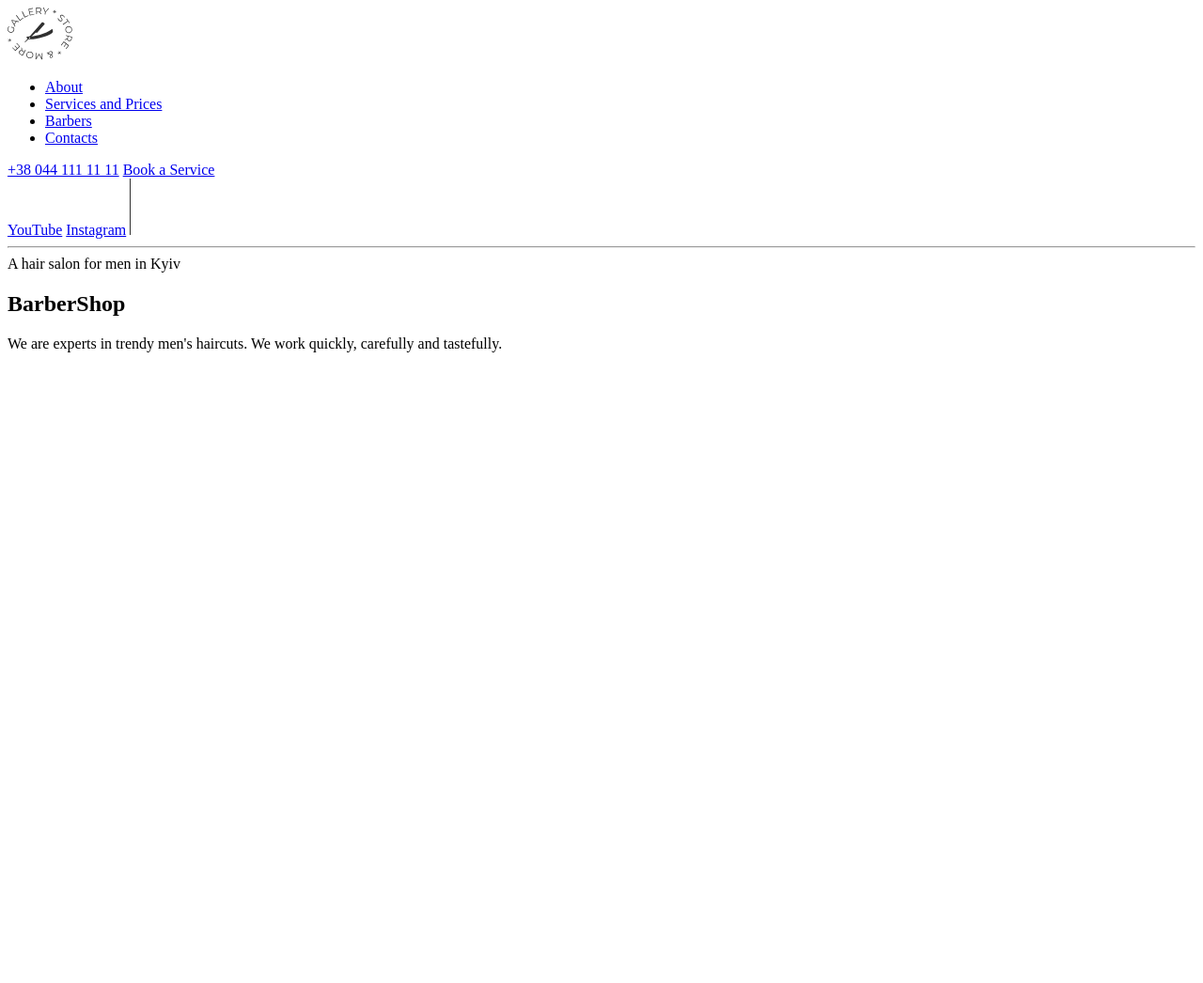
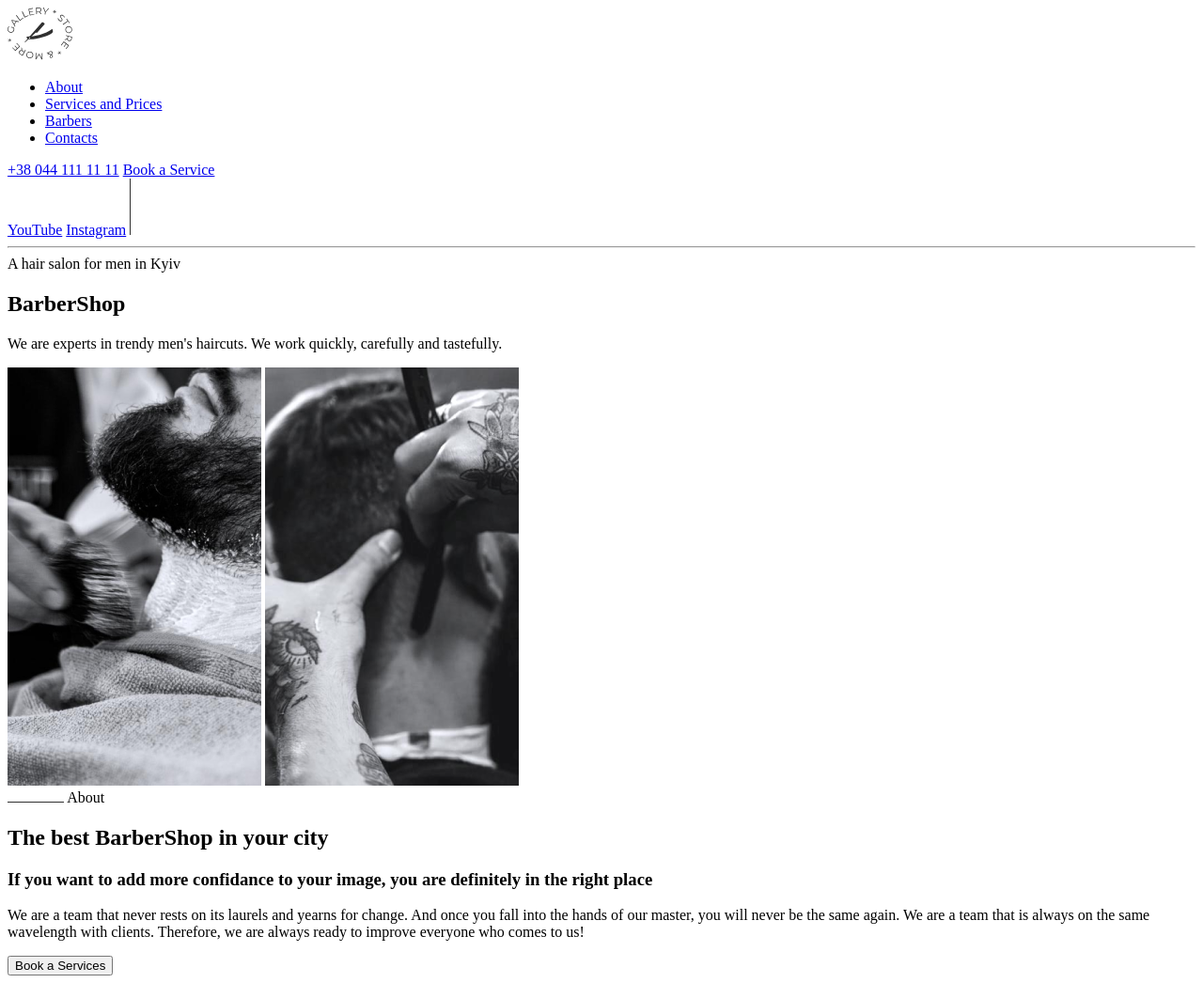
Before and after one commit to Lety15/html-css-lesson-1-module-1, a plain HTML site: page index.html in a window 1280 px wide. Shown: the whole page at 94% size. Before the commit the page ends 800 px from the top, so only its background shows below. Drawn offline with Linux system fonts and the light colour scheme.

Commit message:
Details added

```diff
--- a/index.html
+++ b/index.html
@@ -38,6 +38,31 @@
             <p>
                 We are experts in trendy men's haircuts. We work quickly, carefully and tastefully.
             </p>
+        </section>
+
+        <!-- About Section -->
+        <section>
+            <div>
+                <img src="./images/img 1.png" alt=Frizer pune spuma de ras" />
+                <img src="./images/img 2.png" alt=Frizer barbiereste cu briceag" />
+
+            </div>
+
+
+            <img src="./images/Rectangle 5.svg" alt="Rectangle 5" />
+            <span>About</span>
+
+            <h2>The best BarberShop in your city</h2>
+            <h3>If you want to add more confidance to your image, you are definitely in the right place</h3>
+            <p>
+                We are a team that never rests on its laurels and yearns for change. And once you fall
+                into the hands of our master, you will never be the same again. We are a team that is
+                always on the same wavelength with clients. Therefore, we are always ready to improve
+                everyone who comes to us!
+            </p>
+
+            <button>Book a Services</button>
+
 
         </section>
     </main>
```
Also changed, not shown: images/Rectangle 5.svg (added), images/img 1.png (added), images/img 2.png (added).
